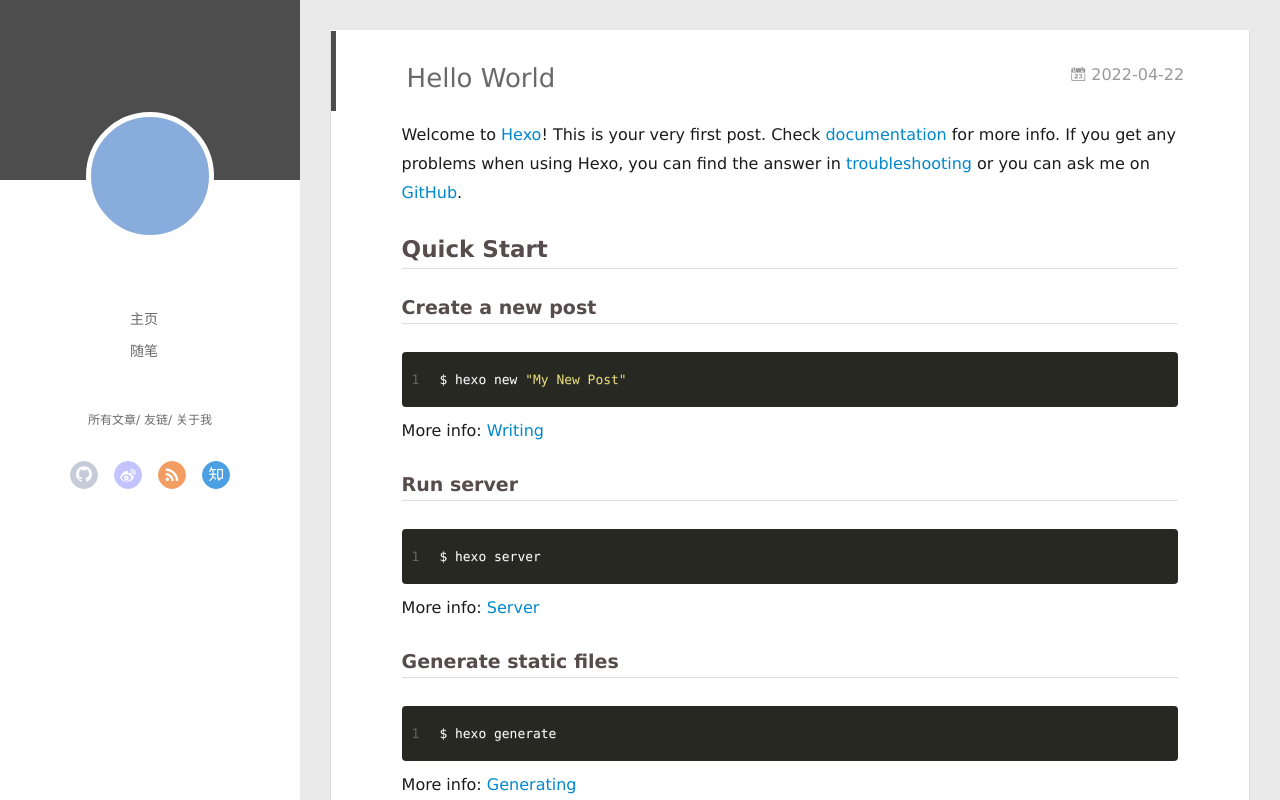
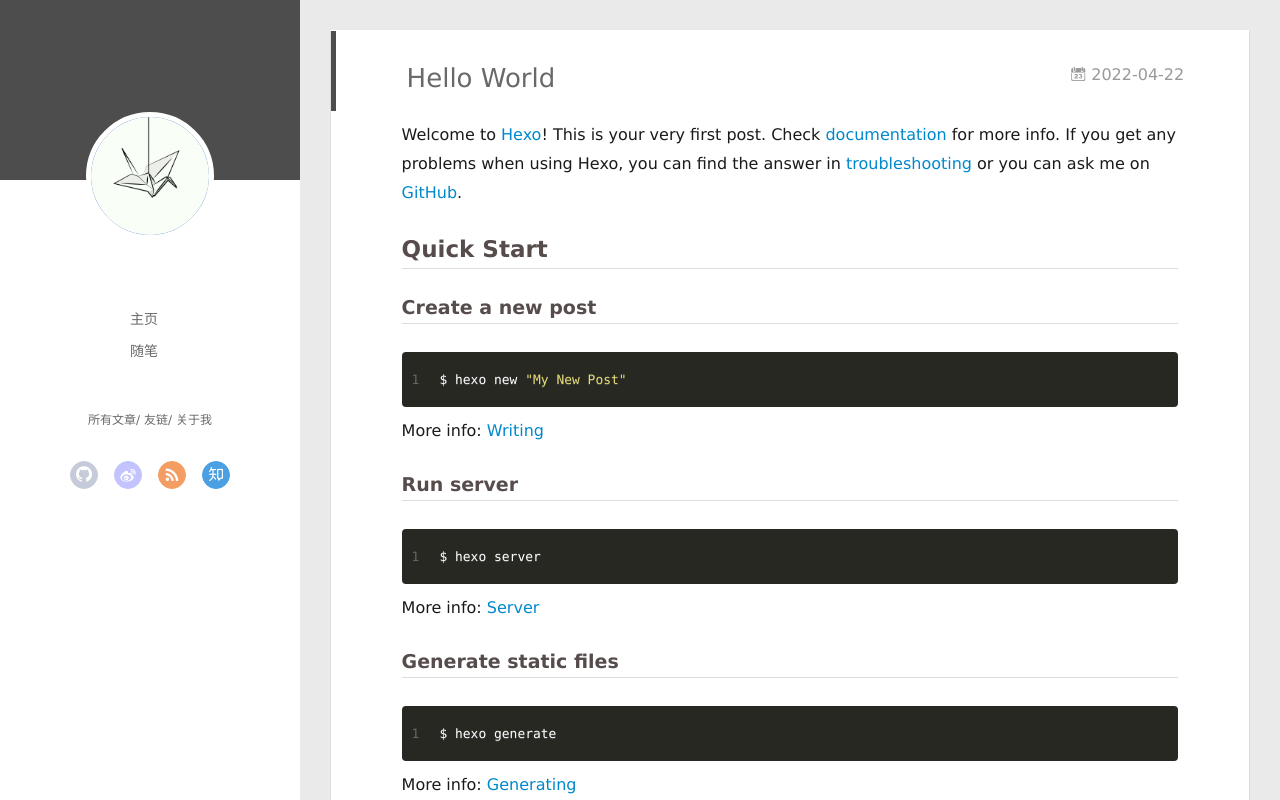
Before and after one commit to daiyunya/daiyunya.github.io, a plain HTML site: page 2022/04/22/hello-world/index.html in a window 1280 px wide. Drawn offline with Linux system fonts and the light colour scheme; no server answers.

Commit message:
Site updated: 2022-04-22 20:20:59

```diff
--- a/2022/04/22/hello-world/index.html
+++ b/2022/04/22/hello-world/index.html
@@ -47,7 +47,7 @@
 <div class="intrude-less">
 	<header id="header" class="inner">
 		<a href="/" class="profilepic">
-			<img src="" class="js-avatar">
+			<img src="/images/fj.jpg" class="js-avatar">
 		</a>
 		<hgroup>
 		  <h1 class="header-author"><a href="/"></a></h1>
@@ -105,7 +105,7 @@
 	<div class="intrude-less">
 		<header id="header" class="inner">
 			<div class="profilepic">
-				<img src="" class="js-avatar">
+				<img src="/images/fj.jpg" class="js-avatar">
 			</div>
 			<hgroup>
 			  <h1 class="header-author js-header-author"></h1>
--- /dev/null
+++ b/content.json
@@ -0,0 +1 @@
+[{"title":"我的第一篇文章","date":"2022-04-22T11:17:21.000Z","path":"2022/04/22/我的第一篇文章/","tags":[]},{"title":"Hello World","date":"2022-04-22T11:15:36.484Z","path":"2022/04/22/hello-world/","tags":[]}]
```
Also changed, not shown: 2022/04/22/我的第一篇文章/index.html (+2 -2 lines), archives/2022/04/index.html (+2 -2 lines), archives/2022/index.html (+2 -2 lines), archives/index.html (+2 -2 lines), index.html (+2 -2 lines), images/fj.jpg (added).
